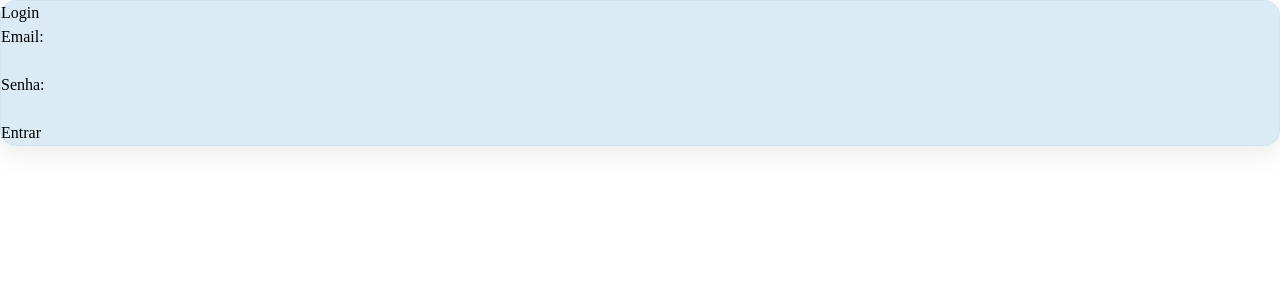
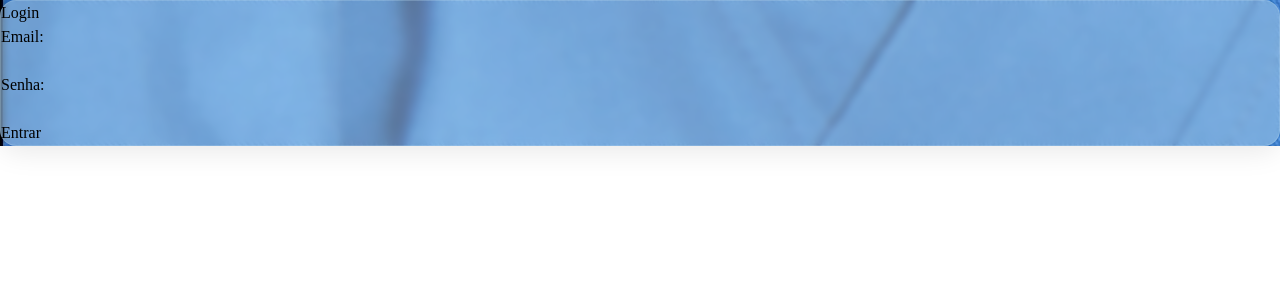
Before and after one commit to ItaloDev-Marcelo/saudeInterface, a React (Vite) app: page / in a window 1280 px wide. Shown: the top 300 px of the page. Built offline with nearby package versions, Linux system fonts and the light colour scheme.

Commit message:
style: change backgroundImage from tailwindcss to style

```diff
--- a/src/App.tsx
+++ b/src/App.tsx
@@ -3,14 +3,18 @@ import LoginForm from './components/form/loginForm'
 import './App.css'
 import RegisterForm from './components/form/registerForm'
 import { useState } from 'react'
-
+import banner from './assets/banner.jpg'
 function App() {
   const [nextForm, setNextForm] = useState(true);
   const [popUp, setPopUp] = useState(false)
   const hundleNextForm = (nextValue: boolean) => setNextForm(nextValue)
   const hundlePopUp = (nextValue: boolean) => setPopUp(nextValue)
   return (
-    <div className='w-screen bg-cover flex flex-col items-center justify-center h-screen bg-[url(assets/banner.jpg)] '>
+    <div
+     style={{
+    backgroundImage: `url(${banner})`
+  }}
+    className='w-screen bg-cover flex flex-col items-center justify-center h-screen '>
 
      {
       !nextForm ? <CommunLayout style='w-[500px] h-[500px] p-2 flex flex-col text-white justify-center items-center'>
@@ -25,7 +29,7 @@ function App() {
 
        {
         nextForm && popUp === false ? <CommunLayout style='w-[500px] h-[350px] p-2 flex flex-col text-white justify-center items-center'>
-             <h1 className='text-2xl font-semibold mb-2'>Login</h1>
+             <h1 className='text-2xl font-semibold mb-1'>Login</h1>
             <LoginForm hundlePopUp={hundlePopUp}/>
         </CommunLayout> : null
        }
```
